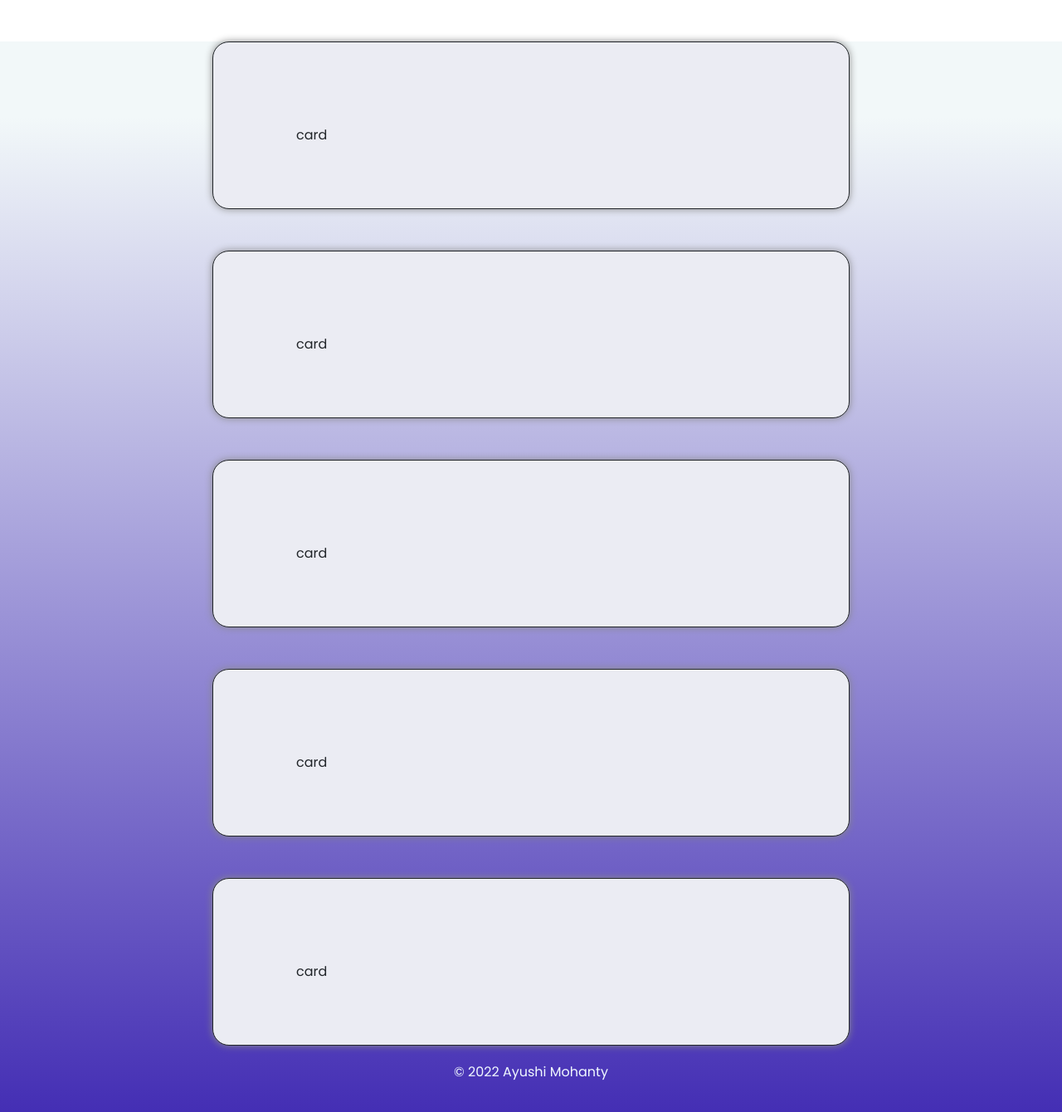
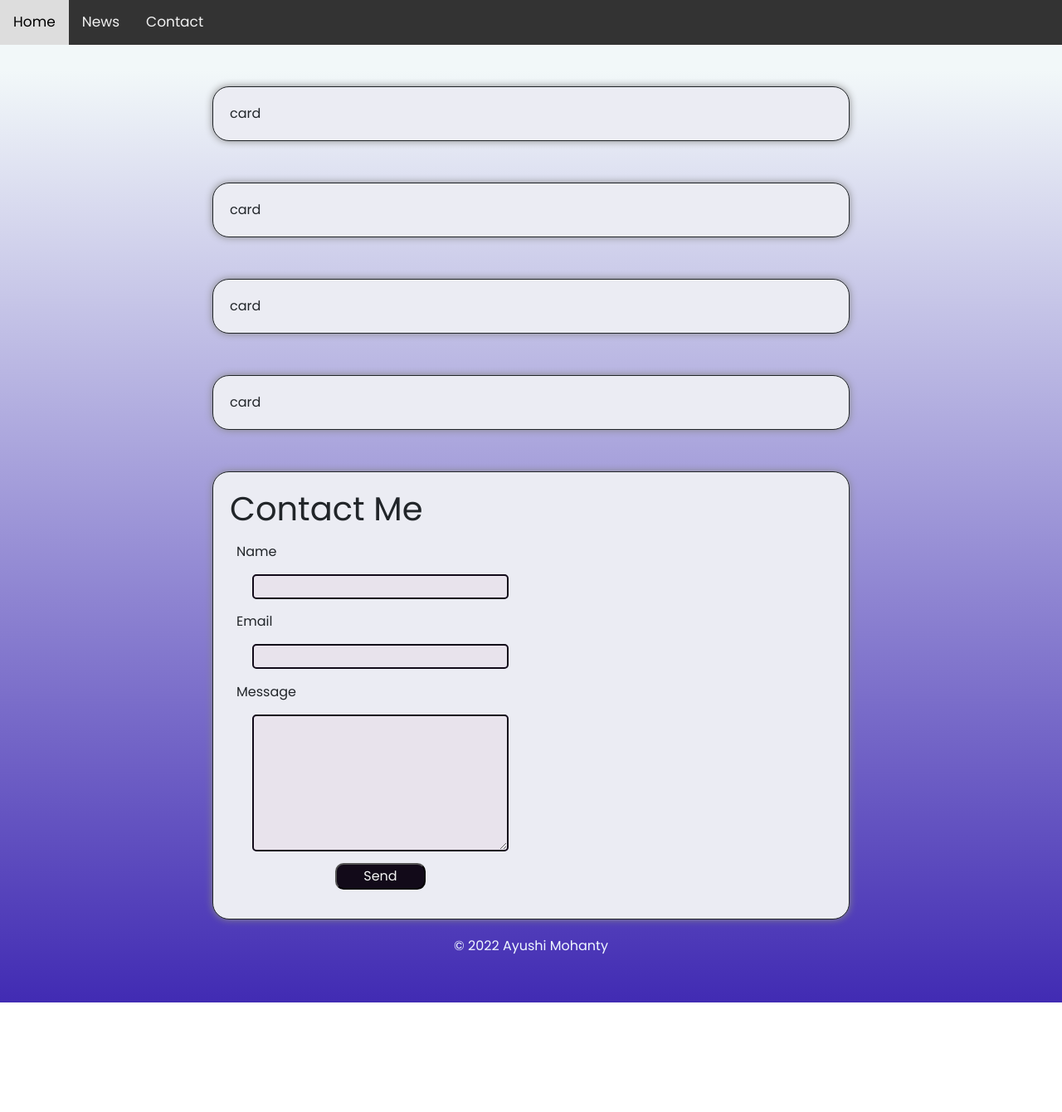
Before and after one commit to ayushiM2020/portfolio, a React (Create React App) app in the folder ayushi-portfolio/client/: page / in a window 1280 px wide. Shown: the top 1340 px of the page at 83% size. After the commit the page ends 1208 px from the top, so only its background shows below. Built offline with nearby package versions, Linux system fonts and the light colour scheme; a web font is replaced by a local one.

Commit message:
intro + contact added

```diff
--- a/ayushi-portfolio/client/package.json
+++ b/ayushi-portfolio/client/package.json
@@ -4,6 +4,7 @@
   "version": "0.1.0",
   "private": true,
   "dependencies": {
+    "@emailjs/browser": "^3.11.0",
     "@material-ui/core": "^4.12.4",
     "@material-ui/icons": "^4.11.3",
     "@testing-library/jest-dom": "^5.16.4",
--- a/ayushi-portfolio/client/src/App.css
+++ b/ayushi-portfolio/client/src/App.css
@@ -42,13 +42,100 @@ body {
 
 .card {
   width: auto;
-  height: 200px;
+  height: fit-content;
   background: rgb(235, 236, 243);
   margin-right: 20%;
   margin-left: 20%;
   margin-top: 50px;
   border-radius: 20px;
   border: 1px solid;
-  padding: 100px;
+  padding: 20px;
   box-shadow: 0px 0px 10px #888888;
 }
+
+#navbar {
+  overflow: hidden;
+  background-color: #333;
+}
+
+#navbar a {
+  float: left;
+  display: block;
+  color: #f2f2f2;
+  text-align: center;
+  padding: 14px 16px;
+  text-decoration: none;
+  font-size: 17px;
+}
+
+#navbar a:hover {
+  background-color: #ddd;
+  color: black;
+}
+
+#navbar a.active {
+  background-color: #04aa6d;
+  color: white;
+}
+
+.content {
+  padding: 16px;
+}
+
+.sticky {
+  position: fixed;
+  top: 0;
+  width: 100%;
+}
+
+.sticky + .content {
+  padding-top: 60px;
+}
+
+.contact {
+  width: 50%;
+  align-items: center;
+}
+label {
+  display: block;
+  margin: auto;
+  padding: 1vh;
+}
+input[type="text"],
+input[type="email"],
+input[type="number"] {
+  display: block;
+  margin: 2% auto;
+  width: 85%;
+  height: 4vh;
+  max-height: 30px;
+  border-radius: 5px;
+  border: solid 2px #120a19;
+  background-color: #e8e3ec;
+}
+input[type="submit"] {
+  display: block;
+  margin: 4% auto;
+  width: 30%;
+  height: 4vh;
+  background-color: #120a19;
+  color: whitesmoke;
+  border-radius: 10px;
+  cursor: pointer;
+}
+
+textarea {
+  display: block;
+  margin: 2% auto 0;
+  width: 85%;
+  height: 22vh;
+  max-height: 165px;
+  border-radius: 5px;
+  border: solid 2px #120a19;
+  background-color: #e8e3ec;
+  font-family: sans-serif;
+}
+
+input:hover {
+  transform: scale(1.05);
+}
--- a/ayushi-portfolio/client/src/App.js
+++ b/ayushi-portfolio/client/src/App.js
@@ -2,6 +2,7 @@ import "./App.css";
 import { BrowserRouter as Router, Routes, Route } from "react-router-dom";
 import Home1 from "./pages/Home1";
 import Card from "./card.js";
+import Contact from "./Contact.js";
 
 import Projects from "./pages/Projects";
 import Experience from "./pages/Experience";
@@ -13,10 +14,15 @@ function App() {
   return (
     <div className="App">
       {/* <Navbar /> */}
+      <div id="navbar">
+        <a href="#home">Home</a>
+        <a href="#news">News</a>
+        <a href="#contact">Contact</a>
+      </div>
       <Router basename="/portfolio">
         <Routes>
           <Route path="/" element={<Home1 />} />
-          <Route path="/projects" element={<Projects />} />
+          <Route path="/projects" component={Card} />
           <Route path="/experience" element={<Experience />} />
         </Routes>
       </Router>
@@ -24,7 +30,8 @@ function App() {
       <Card />
       <Card />
       <Card />
-      <Card />
+      <Contact />
+
       <Footer />
     </div>
   );
--- /dev/null
+++ b/ayushi-portfolio/client/src/Contact.js
@@ -0,0 +1,47 @@
+import React from "react";
+import { useRef } from "react";
+import emailjs from "@emailjs/browser";
+import "./App.css";
+
+function Contact() {
+  const form = useRef();
+
+  const sendEmail = (e) => {
+    e.preventDefault();
+
+    emailjs
+      .sendForm(
+        "service_kzk3pig",
+        "template_tt1p7zv",
+        form.current,
+        "eL7CJABnhHpv0fDYj"
+      )
+      .then(
+        (result) => {
+          console.log(result.text);
+          e.target.reset();
+        },
+        (error) => {
+          console.log(error.text);
+        }
+      );
+  };
+  return (
+    <div className="card">
+      <h1>Contact Me</h1>
+      <div className="contact">
+        <form ref={form} onSubmit={sendEmail}>
+          <label>Name</label>
+          <input type="text" name="from_name" />
+          <label>Email</label>
+          <input type="email" name="from_email" />
+          <label>Message</label>
+          <textarea name="message" />
+          <input type="submit" value="Send" />
+        </form>
+      </div>
+    </div>
+  );
+}
+
+export default Contact;
--- a/ayushi-portfolio/client/src/card.js
+++ b/ayushi-portfolio/client/src/card.js
@@ -1,5 +1,6 @@
 import React from "react";
 import "./App.css";
+import Contact from "./Contact.js";
 
 function card() {
   return <div className="card">card</div>;
--- a/ayushi-portfolio/client/src/components/Navbar.css
+++ b/ayushi-portfolio/client/src/components/Navbar.css
@@ -2,6 +2,11 @@
   width: 100%;
   height: 100px;
   background: #21325e;
+}
+.sticky {
+  position: fixed;
+  top: 0;
+  width: 100%;
 }
 
 .links {
--- a/ayushi-portfolio/client/src/pages/Home.css
+++ b/ayushi-portfolio/client/src/pages/Home.css
@@ -5,13 +5,13 @@
   justify-content: center;
   height: max-content;
   min-height: fit-content;
-  background-color: #0a2059;
+  /* background-color: #0a2059; */
   /* background-image: url("../assets/Home/bg.jpg"); */
 }
 .profile-parent {
   display: flex;
   align-items: center;
-  color: aliceblue;
+  color: black;
 }
 .profile-details-name {
   font-size: 24px;
@@ -74,9 +74,10 @@
 }
 
 .colz .colz-icon i {
-  color: white;
+  color: black;
   padding: 8px;
   padding-left: 0px;
+  font-size: 32px;
 }
 .colz .colz-icon i:hover {
   transform: scale(1.5);
--- a/ayushi-portfolio/client/src/pages/Home1.js
+++ b/ayushi-portfolio/client/src/pages/Home1.js
@@ -6,8 +6,8 @@ import Skills from "./Skills";
 
 export default function Profile() {
   return (
-    <div>
-      {/* <div className="profile-container">
+    <div className="card">
+      <div className="profile-container">
         <div className="profile-parent">
           <div className="profile-details">
             <div className="colz">
@@ -73,9 +73,9 @@ export default function Profile() {
             }}
           />
         </div>
-      </div> */}
+      </div>
 
-      <Skills />
+      {/* <Skills /> */}
     </div>
   );
 }
```
Also changed, not shown: 1 other file (tests, documents, lock files or other folders).
